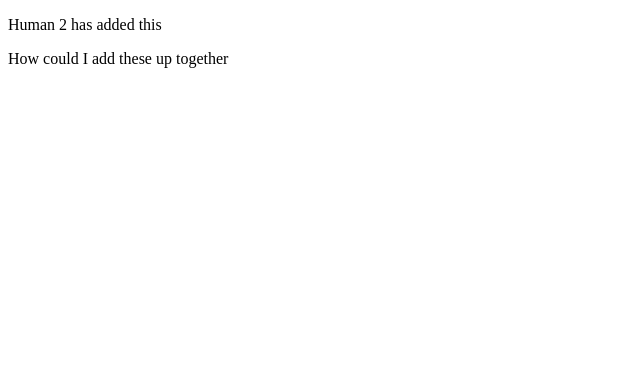
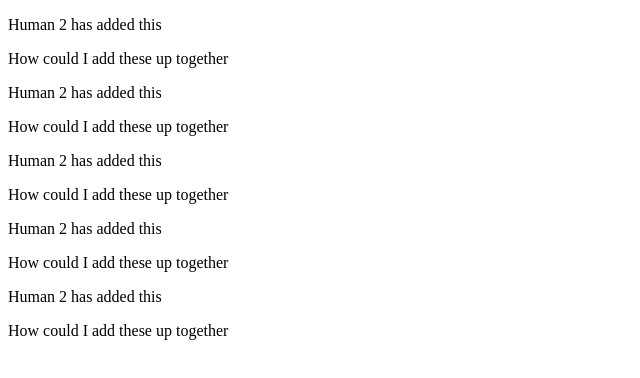
Before and after one commit to abtahi-tajwar/playground, a plain HTML site: page index.html in a window 1280 px wide. Shown: the whole page, without its empty margins (0-640 px from the left). Drawn offline with Linux system fonts and the light colour scheme.

Commit message:
Extra lines added:

```diff
--- a/index.html
+++ b/index.html
@@ -8,5 +8,18 @@
 <body>
     <p>Human 2 has added this</p>
     <p>How could I add these up together</p>
+
+    <p>Human 2 has added this</p>
+    <p>How could I add these up together
+
+        <p>Human 2 has added this</p>
+        <p>How could I add these up together</p>
+    </p>
+
+    <p>Human 2 has added this</p>
+    <p>How could I add these up together</p>
+
+    <p>Human 2 has added this</p>
+    <p>How could I add these up together</p>
 </body>
 </html>
```
